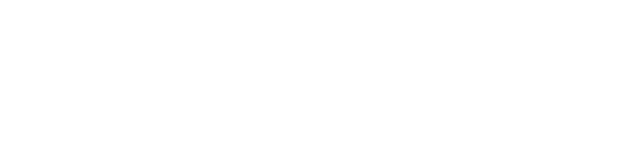
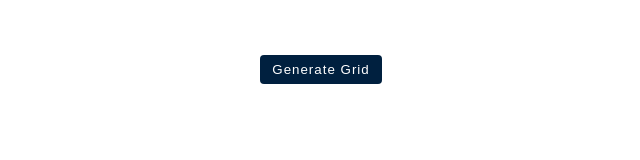
Before and after one commit to arey-dev/etch-a-sketch, a plain HTML site: page index.html in a window 1280 px wide. Shown: the whole page, without its empty margins (319-959 px from the left). Drawn offline with Linux system fonts and the light colour scheme.

Commit message:
add base styles

```diff
--- a/index.html
+++ b/index.html
@@ -10,6 +10,7 @@
   <script src="/script.js" defer></script>
 </head>
 <body>
-
+  <button class="button">Generate Grid</button>
+  <div class="container grid"></div>
 </body>
 </html>
--- a/styles.css
+++ b/styles.css
@@ -0,0 +1,43 @@
+*, *::before, *::after {
+  box-sizing: border-box;
+}
+
+* {
+  margin: 0;
+  padding: 0;
+}
+
+body {
+  min-height: 100vh;
+  display: grid;
+  place-items: center;
+}
+
+.button {
+  background-color: #00203FFF;
+  color: #fff;
+  border: 0;
+  border-radius: 4px;
+  padding: 8px 12px;
+  line-height: 1;
+  letter-spacing: 1px;
+  cursor: pointer;
+  transition: filter 0.15s;
+}
+
+.button:hover {
+  filter: brightness(120%);
+}
+
+.container {
+  display: grid;
+  grid-template:  repeat(16, 1fr) / repeat(16, 1fr);
+  place-self: start center;
+  width: 550px;
+  height: 550px;
+}
+
+.squares {
+  border: 1px solid #00203FFF;
+  background-color: #ADEFD1FF;
+}
```
